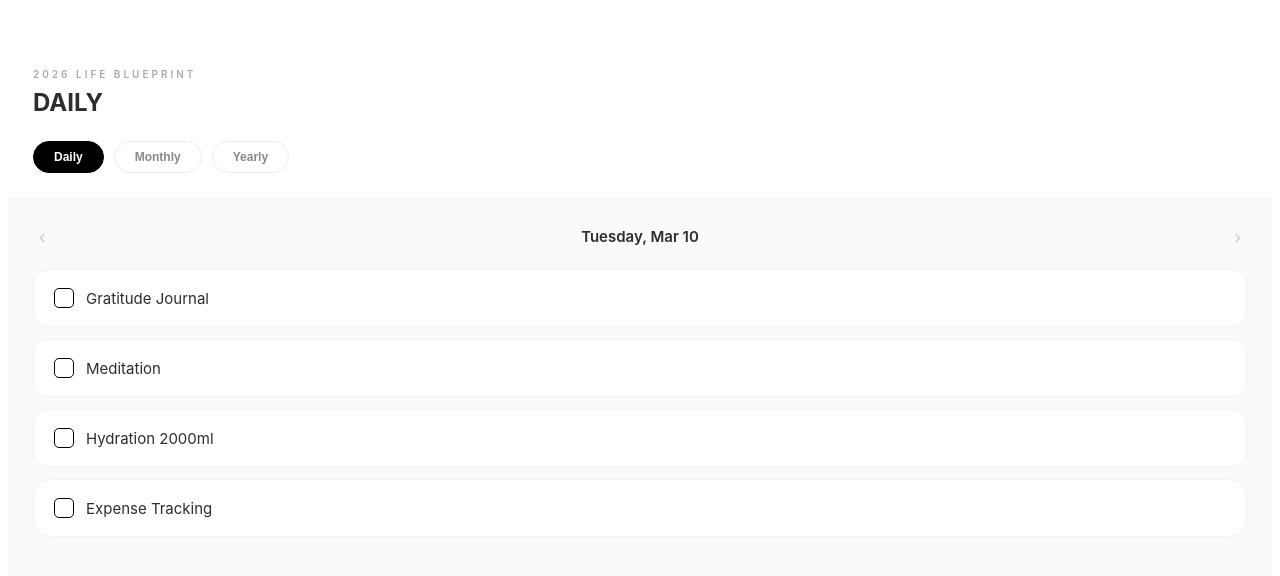
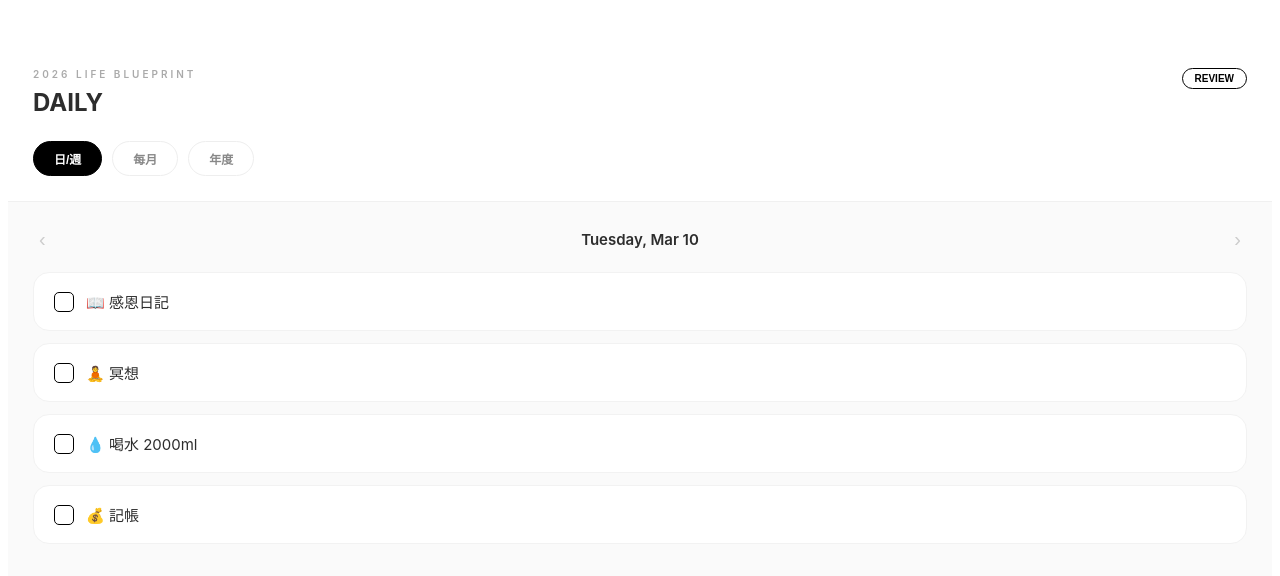
Before and after one commit to Chiaralu/my-2026-tracker, a React (Create React App) app: page / in a window 1280 px wide. Shown: the top 576 px of the page. Built offline with nearby package versions, Linux system fonts and the light colour scheme.

Commit message:
Update App.js

```diff
--- a/src/App.js
+++ b/src/App.js
@@ -5,37 +5,38 @@ const DAYS_EN = ["Sunday", "Monday", "Tuesday", "Wednesday", "Thursday", "Friday
 const MONTHS_EN = ["Jan", "Feb", "Mar", "Apr", "May", "Jun", "Jul", "Aug", "Sep", "Oct", "Nov", "Dec"];
 
 const DAILY_ITEMS = [
-  { id: "gratitude", label: "Gratitude Journal", emoji: "📖" },
-  { id: "meditate", label: "Meditation", emoji: "🧘" },
-  { id: "water", label: "Hydration 2000ml", emoji: "💧" },
-  { id: "budget", label: "Expense Tracking", emoji: "💰" },
+  { id: "gratitude", label: "感恩日記", emoji: "📖" },
+  { id: "meditate", label: "冥想", emoji: "🧘" },
+  { id: "water", label: "喝水 2000ml", emoji: "💧" },
+  { id: "budget", label: "記帳", emoji: "💰" },
 ];
 
 const MONTHLY_ITEMS = [
-  { id: "new_things", label: "Try something new", emoji: "🌟" },
-  { id: "lifecoach", label: "Life coach session", emoji: "🎯" },
-  { id: "dislike_thing", label: "Conquer one dislike", emoji: "😤" },
+  { id: "new_things", label: "嘗試新事物", emoji: "🌟" },
+  { id: "lifecoach", label: "Life coach 諮詢", emoji: "🎯" },
+  { id: "dislike_thing", label: "挑戰一件討厭的事", emoji: "😤" },
 ];
 
 const YEARLY_ITEMS = [
-  { id: "books", label: "Read books", emoji: "📚", target: 6, type: "counter" },
-  { id: "articles", label: "Produce articles", emoji: "✍️", target: 6, type: "counter" },
-  { id: "movies", label: "Watch movies", emoji: "🎬", target: 12, type: "counter" },
-  { id: "marathon", label: "10K Marathon", emoji: "🏃" },
-  { id: "scuba", label: "Scuba Diving", emoji: "🤿" },
-  { id: "ski", label: "Skiing", emoji: "⛷️" },
-  { id: "mountain", label: "Mountain Climbing", emoji: "⛰️" },
-  { id: "volunteer", label: "Volunteering", emoji: "💚" },
-  { id: "spanish_b1", label: "Spanish B1", emoji: "🇪🇸" },
-  { id: "income2", label: "Second Income", emoji: "💸" },
-  { id: "invest", label: "Investment", emoji: "📈" },
-  { id: "bodyfat", label: "Body Fat 14%", emoji: "💪" },
-  { id: "qlr", label: "4 Sessions QLR", emoji: "🧳" },
-  { id: "ai", label: "AI Productivity", emoji: "🤖" },
+  { id: "books", label: "閱讀書籍", emoji: "📚", target: 6, type: "counter" },
+  { id: "articles", label: "撰寫文章", emoji: "✍️", target: 6, type: "counter" },
+  { id: "movies", label: "觀看電影", emoji: "🎬", target: 12, type: "counter" },
+  { id: "marathon", label: "跑 10K 馬拉松", emoji: "🏃" },
+  { id: "scuba", label: "潛水", emoji: "🤿" },
+  { id: "ski", label: "滑雪", emoji: "⛷️" },
+  { id: "mountain", label: "爬山", emoji: "⛰️" },
+  { id: "volunteer", label: "做志工", emoji: "💚" },
+  { id: "spanish_b1", label: "西文 B1", emoji: "🇪🇸" },
+  { id: "income2", label: "第二收入來源", emoji: "💸" },
+  { id: "invest", label: "投資轉帳", emoji: "📈" },
+  { id: "bodyfat", label: "體脂肪 14% ↓", emoji: "💪" },
+  { id: "qlr", label: "4場 QLR", emoji: "🧳" },
+  { id: "ai", label: "AI 提升生產力", emoji: "🤖" },
 ];
 
 export default function App() {
   const [tab, setTab] = useState("daily");
+  const [showReview, setShowReview] = useState(false);
   const [viewDate, setViewDate] = useState(new Date());
   const [mSelect, setMSelect] = useState(new Date().getMonth());
   const [dailyHistory, setDailyHistory] = useState({});
@@ -74,6 +75,18 @@ export default function App() {
     return s;
   };
 
+  // 統計功能
+  const getMonthlyStats = () => {
+    const stats = {};
+    DAILY_ITEMS.forEach(item => stats[item.id] = 0);
+    Object.keys(dailyHistory).forEach(date => {
+      if (new Date(date).getMonth() === mSelect) {
+        dailyHistory[date].forEach(id => { if (stats[id] !== undefined) stats[id]++; });
+      }
+    });
+    return stats;
+  };
+
   if (loading) return null;
 
   const cardStyle = { background: "#fff", padding: "18px 20px", borderRadius: "16px", marginBottom: "12px", border: "1px solid #f2f2f2" };
@@ -83,21 +96,59 @@ export default function App() {
     <div style={{ minHeight: "100vh", background: "#fafafa", color: "#2d2d2d", fontFamily: "-apple-system, sans-serif", paddingBottom: "60px" }}>
       {/* Header */}
       <div style={{ background: "#fff", padding: "60px 25px 25px", borderBottom: "1px solid #f0f0f0" }}>
+        <div style={{ display: "flex", justifyContent: "space-between", alignItems: "flex-start" }}>
+          <div>
             <div style={{ fontSize: "10px", letterSpacing: "3px", color: "#aaa", marginBottom: "8px", fontWeight: "600" }}>2026 LIFE BLUEPRINT</div>
-        <h1 style={{ margin: 0, fontSize: "24px", fontWeight: "700" }}>{tab.toUpperCase()}</h1>
+            <h1 style={{ margin: 0, fontSize: "24px", fontWeight: "700" }}>{showReview ? "REVIEW" : tab.toUpperCase()}</h1>
+          </div>
+          <button onClick={() => setShowReview(!showReview)} style={{ background: "none", border: "1.5px solid #000", padding: "4px 12px", borderRadius: "12px", fontSize: "10px", fontWeight: "700", cursor: "pointer" }}>
+            {showReview ? "BACK" : "REVIEW"}
+          </button>
+        </div>
+        {!showReview && (
           <div style={{ marginTop: "24px", display: "flex", gap: "10px" }}>
             {["daily", "monthly", "yearly"].map(t => (
               <button key={t} onClick={() => setTab(t)} style={{
                 padding: "8px 20px", borderRadius: "20px", border: "1px solid",
                 borderColor: tab === t ? "#000" : "#eee", background: tab === t ? "#000" : "transparent",
                 color: tab === t ? "#fff" : "#888", fontSize: "12px", fontWeight: "600"
-            }}>{t.charAt(0).toUpperCase() + t.slice(1)}</button>
+              }}>{t === "daily" ? "日/週" : t === "monthly" ? "每月" : "年度"}</button>
             ))}
           </div>
+        )}
       </div>
 
       <div style={{ padding: "25px" }}>
-        {/* DAILY */}
+        {showReview ? (
+          /* REVIEW MODE */
+          <>
+            <h3 style={{ fontSize: "16px", fontWeight: "700", marginBottom: "20px" }}>{MONTHS_ZH[mSelect]} 統計回顧</h3>
+            {DAILY_ITEMS.map(h => {
+              const count = getMonthlyStats()[h.id];
+              return (
+                <div key={h.id} style={{ ...cardStyle, display: "flex", justifyContent: "space-between" }}>
+                  <span>{h.emoji} {h.label}</span>
+                  <span style={{ fontWeight: "600" }}>本月完成 {count} 天</span>
+                </div>
+              );
+            })}
+            <div style={{ marginTop: "30px" }}>
+              <h3 style={{ fontSize: "16px", fontWeight: "700", marginBottom: "20px" }}>年度大目標進度</h3>
+              {YEARLY_ITEMS.map(g => {
+                const val = yValues[g.id] || 0;
+                const status = g.type === "counter" ? `${val}/${g.target}` : (yValues[g.id] ? "已達成 ✅" : "進行中 ⏳");
+                return (
+                  <div key={g.id} style={{ ...cardStyle, display: "flex", justifyContent: "space-between", fontSize: "14px" }}>
+                    <span>{g.label}</span>
+                    <span style={{ fontWeight: "600" }}>{status}</span>
+                  </div>
+                );
+              })}
+            </div>
+          </>
+        ) : (
+          /* REGULAR MODE */
+          <>
             {tab === "daily" && (
               <>
                 <div style={{ display: "flex", justifyContent: "space-between", alignItems: "center", marginBottom: "20px" }}>
@@ -120,16 +171,15 @@ export default function App() {
                         <div style={{ width: "18px", height: "18px", borderRadius: "5px", border: "1.5px solid #000", background: done ? "#000" : "transparent", display: "flex", alignItems: "center", justifyContent: "center" }}>
                           {done && <span style={{ color: "#fff", fontSize: "11px" }}>✓</span>}
                         </div>
-                    <span style={{ fontSize: "15px" }}>{h.label}</span>
+                        <span style={{ fontSize: "15px" }}>{h.emoji} {h.label}</span>
                       </div>
-                  {streak > 0 && <span style={{ fontSize: "11px", color: "#bbb" }}>🔥 {streak}</span>}
+                      {streak > 0 && <span style={{ fontSize: "11px", color: "#bbb" }}>🔥 {streak} 天</span>}
                     </div>
                   );
                 })}
               </>
             )}
 
-        {/* MONTHLY (FIXED) */}
             {tab === "monthly" && (
               <>
                 <select value={mSelect} onChange={(e) => setMSelect(parseInt(e.target.value))} style={{ width: "100%", padding: "12px", borderRadius: "12px", border: "1px solid #eee", marginBottom: "20px", fontSize: "14px", background: "#fff", outline: "none" }}>
@@ -148,7 +198,7 @@ export default function App() {
                           <button onClick={() => saveM({ ...mValues, [`m${mSelect}_${m.id}`]: val + 1 })} style={btnStyle}>+</button>
                         </div>
                       </div>
-                  <input placeholder="Add a note..." value={note} onChange={(e) => saveN({ ...notes, [`m${mSelect}_${m.id}`]: e.target.value })}
+                      <input placeholder="寫下紀錄（如：挑戰了什麼...）" value={note} onChange={(e) => saveN({ ...notes, [`m${mSelect}_${m.id}`]: e.target.value })}
                         style={{ width: "100%", background: "transparent", border: "none", borderBottom: "1px solid #f5f5f5", color: "#aaa", fontSize: "13px", outline: "none", padding: "4px 0" }}
                       />
                     </div>
@@ -157,7 +207,6 @@ export default function App() {
               </>
             )}
 
-        {/* YEARLY */}
             {tab === "yearly" && (
               <>
                 {YEARLY_ITEMS.map(g => {
@@ -167,7 +216,7 @@ export default function App() {
                   return (
                     <div key={g.id} style={cardStyle}>
                       <div style={{ display: "flex", justifyContent: "space-between", alignItems: "center", marginBottom: "10px" }}>
-                    <span style={{ fontSize: "15px", fontWeight: "500" }}>{g.label}</span>
+                        <span style={{ fontSize: "15px", fontWeight: "500" }}>{g.emoji} {g.label}</span>
                         {g.type === "counter" ? (
                           <div style={{ display: "flex", gap: "10px", alignItems: "center" }}>
                             <button onClick={() => saveY({ ...yValues, [g.id]: Math.max(0, val - 1) })} style={btnStyle}>-</button>
@@ -183,13 +232,15 @@ export default function App() {
                           <div style={{ width: `${pct}%`, height: "100%", background: "#000", transition: "0.5s" }} />
                         </div>
                       )}
-                  <input placeholder="Memo..." value={note} onChange={(e) => saveN({ ...notes, [g.id]: e.target.value })}
+                      <input placeholder="備註..." value={note} onChange={(e) => saveN({ ...notes, [g.id]: e.target.value })}
                         style={{ width: "100%", background: "transparent", border: "none", borderBottom: "1px solid #f5f5f5", color: "#bbb", fontSize: "12px", outline: "none" }} />
                     </div>
                   );
                 })}
               </>
             )}
+          </>
+        )}
       </div>
     </div>
   );
```
Lines whose indentation alone changed are shown as unchanged.
